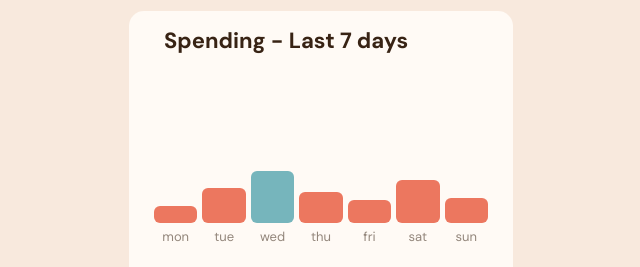
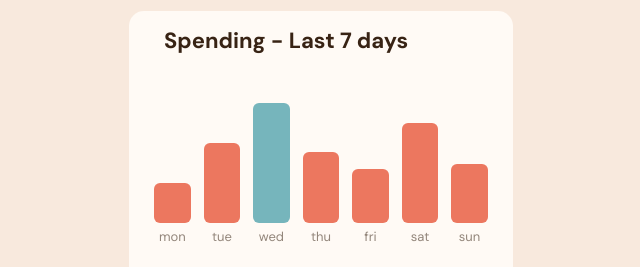
Before and after one commit to victor-msi/expenses-chart-component, a website: page index.html in a window 1280 px wide. Shown: the part 231-498 px from the top of the page, without its empty margins (319-959 px from the left). Drawn offline with Linux system fonts and the light colour scheme.

Commit message:
Finished project

```diff
--- a/index.html
+++ b/index.html
@@ -1,15 +1,23 @@
 <!DOCTYPE html>
 <html lang="en">
   <head>
-  <meta charset="UTF-8">
-  <meta name="viewport" content="width=device-width, initial-scale=1.0">
-  <link rel="icon" type="image/png" sizes="32x32" href="./images/favicon-32x32.png">
+    <meta charset="UTF-8" />
+    <meta name="viewport" content="width=device-width, initial-scale=1.0" />
+    <link
+      rel="icon"
+      type="image/png"
+      sizes="32x32"
+      href="./images/favicon-32x32.png"
+    />
     <!-- Fonts -->
-  <link rel="preconnect" href="https://fonts.googleapis.com">
-  <link rel="preconnect" href="https://fonts.gstatic.com" crossorigin>
-  <link href="https://fonts.googleapis.com/css2?family=DM+Sans:wght@400;700&display=swap" rel="stylesheet">
+    <link rel="preconnect" href="https://fonts.googleapis.com" />
+    <link rel="preconnect" href="https://fonts.gstatic.com" crossorigin />
+    <link
+      href="https://fonts.googleapis.com/css2?family=DM+Sans:wght@400;700&display=swap"
+      rel="stylesheet"
+    />
     <!-- Styles -->
-  <link rel="stylesheet" href="styles/css/main.css">
+    <link rel="stylesheet" href="styles/css/main.css" />
     <title>Expenses chart component</title>
   </head>
   <body>
@@ -17,7 +25,7 @@
       <div class="balance-card">
         <p class="balance-card__title">My balance</p>
         <p class="balance-card__amount">$921.48</p>
-      <img src="images/logo.svg" alt="card-logo" class="balance-card__logo">
+        <img src="images/logo.svg" alt="card-logo" class="balance-card__logo" />
       </div>
 
       <div class="spending-card">
@@ -25,45 +33,48 @@
 
         <div class="container-graphs">
           <figure class="figure-mon">
-          <div id="bar-mon" class="spending-card__bar spending-card__bar--mon">
-          </div>
-          <figcaption id="monday"></figcaption>
+            <div class="amount"></div>
+            <div id="mon" class="spending-card__bar--mon card-bar"></div>
+            <figcaption class="day"></figcaption>
           </figure>
 
           <figure class="figure-tue">
-          <div id="bar-tue" class="spending-card__bar spending-card__bar--tue">
-          </div>
-          <figcaption id="tuesday"></figcaption>
+            <div class="amount"></div>
+            <div id="tue" class="spending-card__bar--tue card-bar"></div>
+            <figcaption class="day"></figcaption>
           </figure>
 
           <figure class="figure-wed">
-          <div id="bar-wed" class="spending-card__bar spending-card__bar--wed spending-card__bard--active">
-          </div>
-          <figcaption id="wednesday"></figcaption>
+            <div class="amount"></div>
+            <div
+              id="wed"
+              class="spending-card__bar--wed card-bar spending-card__bard--active"
+            ></div>
+            <figcaption class="day"></figcaption>
           </figure>
 
           <figure class="figure-thu">
-          <div id="bar-thu" class="spending-card__bar spending-card__bar--thu">
-          </div>
-          <figcaption id="thursday"></figcaption>
+            <div class="amount"></div>
+            <div id="thu" class="spending-card__bar--thu card-bar"></div>
+            <figcaption class="day"></figcaption>
           </figure>
 
           <figure class="figure-fri">
-          <div id="bar-fri" class="spending-card__bar spending-card__bar--fri">
-          </div>
-          <figcaption id="friday"></figcaption>
+            <div class="amount"></div>
+            <div id="fri" class="spending-card__bar--fri card-bar"></div>
+            <figcaption class="day"></figcaption>
           </figure>
 
           <figure class="figure-sat">
-          <div id="bar-sat" class="spending-card__bar spending-card__bar--sat">
-          </div>
-          <figcaption id="saturday"></figcaption>
+            <div class="amount"></div>
+            <div id="sat" class="spending-card__bar--sat card-bar"></div>
+            <figcaption class="day"></figcaption>
           </figure>
 
           <figure class="figure-sun">
-          <div id="bar-sun" class="spending-card__bar spending-card__bar--sun">
-          </div>
-          <figcaption id="sunday"></figcaption>
+            <div class="amount"></div>
+            <div id="sun" class="spending-card__bar--sun card-bar"></div>
+            <figcaption class="day"></figcaption>
           </figure>
         </div>
 
@@ -75,7 +86,6 @@
             <p class="description">from last month</p>
           </div>
         </div>
-
       </div>
     </article>
     <script src="js/main.js"></script>
--- a/js/main.js
+++ b/js/main.js
@@ -1,42 +1,43 @@
-/* Variables para los dias */
-let day_monday = document.getElementById('monday');
-let day_tuesday = document.getElementById('tuesday');
-let day_wednesday = document.getElementById('wednesday');
-let day_thursday = document.getElementById('thursday');
-let day_friday = document.getElementById('friday');
-let day_saturday = document.getElementById('saturday');
-let day_sunday = document.getElementById('sunday');
-/* Variables para los montos */
-let amount_monday = document.getElementById('bar-mon');
-let amount_tuesday = document.getElementById('bar-tue');
-let amount_wednesday = document.getElementById('bar-wed');
-let amount_thursday = document.getElementById('bar-thu');
-let amount_friday = document.getElementById('bar-fri');
-let amount_saturday = document.getElementById('bar-sat');
-let amount_sunday = document.getElementById('bar-sun');
-/* URL para el acceso a los datos */
-const url = 'data.json'
+const days = document.getElementsByClassName('day');        /* Array para los dias */
+const cards = document.getElementsByClassName('card-bar');  /* Array para los cards */
+const amounts = document.getElementsByClassName('amount');  /* Array para los montos */
+const url = 'data.json'                                     /* URL para obtener los datos */
 
-fetch(url)  /* Llamando a los datos */
-  .then(Response => Response.json())  /* Parseando la respuesta a JSON */
-  .then(function AssigningValues(Response){
-    /* Asignando valores a los dias */
-    day_monday.innerText = Response[0].day;
-    day_tuesday.innerText = Response[1].day;
-    day_wednesday.innerText = Response[2].day;
-    day_thursday.innerText = Response[3].day;
-    day_friday.innerText = Response[4].day;
-    day_saturday.innerText = Response[5].day;
-    day_sunday.innerText = Response[6].day;
-    /* Guardando los valores de los montos */
-    amount_monday = Response[0].amount;
-    amount_tuesday = Response[1].amount;
-    amount_wednesday = Response[2].amount;
-    amount_thursday = Response[3].amount;
-    amount_friday = Response[4].amount;
-    amount_saturday = Response[5].amount;
-    amount_sunday = Response[6].amount;
-  })
-  .catch(err => {
-    console.log(err);   /* Imprimiendo errores de la llamada- */
+/* Parseando los array de elmentos HTML, en arrays normales para poder utilizar operaciones de arreglos */
+const arrDays = Array.from(days);
+const arrCards = Array.from(cards);
+const arrAmounts = Array.from(amounts);
+
+fetch(url)
+.then(Response => Response.json())                        /* Parseando la respuesta a JSON */
+.then(Response => {
+  arrDays.forEach((element, index) => {
+    element.innerText = Response[index].day;            /* Asignando el nombre de los dias obtenidos de la URL (Json) */
   });
+  arrCards.forEach((monto, index) => {
+    if (!isNaN(Response[index].amount) && Response[index].amount >= 0) {
+      monto.style.height = Response[index].amount*2.3 + 'px';    /* Asignando el tamaño de los cards */
+    }
+  });
+  return Response
+})
+.then(Response => {
+  arrCards.forEach((card, index) =>{
+    card.addEventListener('mouseover', (event)=>{
+      card.style.opacity = '.6'
+      let id = event.target.getAttribute('id');     /* Obteniendo el id del elemento HTML que esta activando el evento hover */
+      let amount
+      if (Response[index].day == id)                /* Condicon que iguala el dia de la Respuesta con el id del elemento que activo el evento */
+        amount = Response[index].amount
+      arrAmounts[index].innerText = '$'+amount;         /* Asignando el amount al div correcto */
+      arrAmounts[index].style.display = 'block'     /* Mostrando el div */
+    })
+    card.addEventListener('mouseout', ()=>{
+      card.style.opacity = '1';
+      arrAmounts[index].style.display = 'none'      /* Ocultando el div */
+    })
+  });
+})
+.catch(err => {
+  console.log(err);
+});
--- a/styles/sass/_functions.scss
+++ /dev/null
@@ -1,4 +0,0 @@
-@mixin bar-theme($height, $color){
-  height: $height;
-  background-color: $color;
-}
--- /dev/null
+++ b/styles/sass/_mixins.scss
@@ -0,0 +1,3 @@
+@mixin bar-theme($color) {
+  background-color: $color;
+}
--- a/styles/sass/_spending-card.scss
+++ b/styles/sass/_spending-card.scss
@@ -1,7 +1,7 @@
-@use 'variables';
-@use 'functions';
+@use "variables";
+@use "mixins";
 
-.spending-card{
+.spending-card {
   position: relative;
   top: 5em;
   margin: 0 auto;
@@ -14,14 +14,14 @@
   border-radius: 15px;
   background-color: variables.$Very-pale-orange;
 
-  h2{
+  h2 {
     margin-left: 10px;
     font-size: variables.$font-size + 4px;
     font-weight: 700;
     color: variables.$Dark-brown;
   }
 
-  .container-graphs{
+  .container-graphs {
     margin-top: 10px;
     height: 180px;
     display: flex;
@@ -29,15 +29,29 @@
     justify-content: space-between;
     align-items: flex-end;
     gap: 5px;
-    /* border: 1px solid black; */
   }
 
-  figure{
+  .amount {
+    position: relative;
+    right: 6px;
+    font-size: 0.8em;
+    width: 4em;
+    height: 2.3em;
+    margin: auto;
+    text-align: center;
+    line-height: 35px;
+    border-radius: 6px;
+    background-color: variables.$Dark-brown;
+    color: variables.$Very-pale-orange;
+    font-weight: 700;
+    display: none;
+  }
+
+  figure {
     display: inline-block;
-    width: 45px;
-    /* border: 1px solid black; */
+    width: 11%;
 
-    figcaption{
+    figcaption {
       margin-top: 5px;
       font-size: variables.$font-size - 5px;
       font-weight: 400;
@@ -47,44 +61,43 @@
   }
 }
 
-%spending-card__bar{
+%spending-card__bar {
   width: 100%;
   border-radius: 6px;
+  margin-top: 8px;
 }
 
-/* Multiplicar los montos x 2.5 */
-
-.spending-card__bar--mon{
+.spending-card__bar--mon {
   @extend %spending-card__bar;
-  @include functions.bar-theme(17.45px, variables.$Soft-red);
+  @include mixins.bar-theme(variables.$Soft-red);
 }
 
-.spending-card__bar--tue{
+.spending-card__bar--tue {
   @extend %spending-card__bar;
-  @include functions.bar-theme(34.91px, variables.$Soft-red);
+  @include mixins.bar-theme(variables.$Soft-red);
 }
 
-.spending-card__bar--wed{
+.spending-card__bar--wed {
   @extend %spending-card__bar;
-  @include functions.bar-theme(52.36px, variables.$Cyan);
+  @include mixins.bar-theme(variables.$Cyan);
 }
 
-.spending-card__bar--thu{
+.spending-card__bar--thu {
   @extend %spending-card__bar;
-  @include functions.bar-theme(31.07px, variables.$Soft-red);
+  @include mixins.bar-theme(variables.$Soft-red);
 }
 
-.spending-card__bar--fri{
+.spending-card__bar--fri {
   @extend %spending-card__bar;
-  @include functions.bar-theme(23.39px, variables.$Soft-red);
+  @include mixins.bar-theme(variables.$Soft-red);
 }
 
-.spending-card__bar--sat{
+.spending-card__bar--sat {
   @extend %spending-card__bar;
-  @include functions.bar-theme(43.28px, variables.$Soft-red);
+  @include mixins.bar-theme(variables.$Soft-red);
 }
 
-.spending-card__bar--sun{
+.spending-card__bar--sun {
   @extend %spending-card__bar;
-  @include functions.bar-theme(25.48px, variables.$Soft-red);
+  @include mixins.bar-theme(variables.$Soft-red);
 }
```
Also changed, not shown: styles/sass/_balance-card.scss (+6 -6 lines), styles/sass/_spending-card__footer.scss (+8 -8 lines), styles/sass/main.scss (+11 -15 lines), styles/css/main.css, 1 other file. Lines whose indentation alone changed are shown as unchanged.
